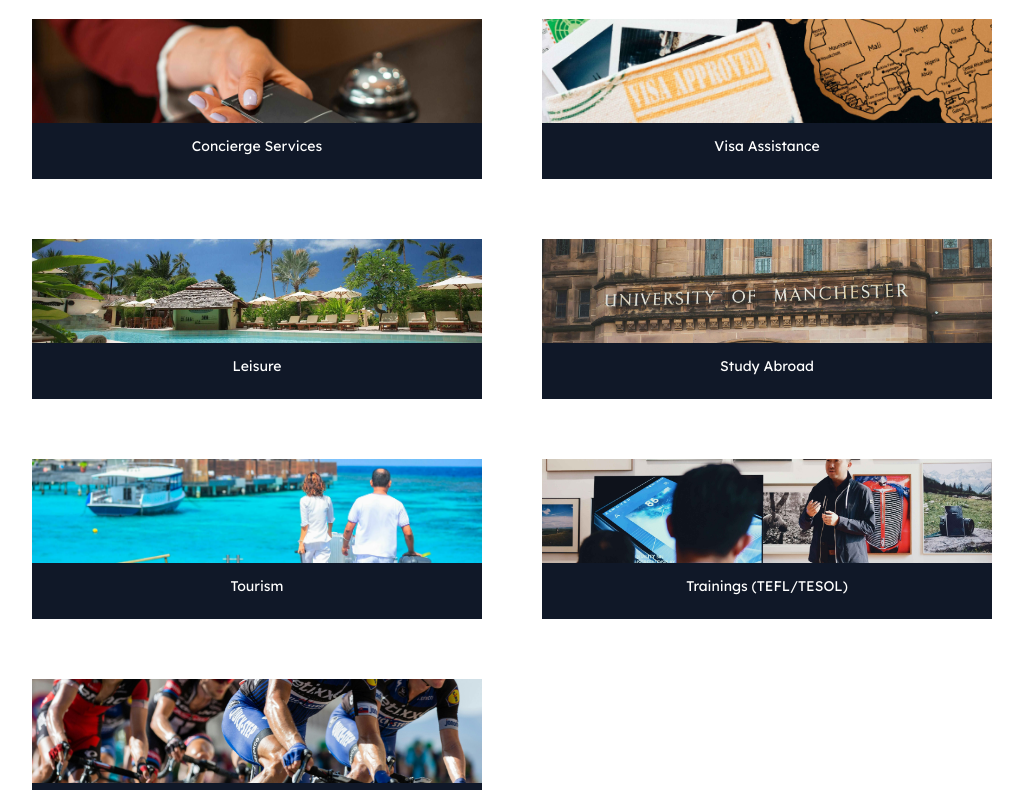
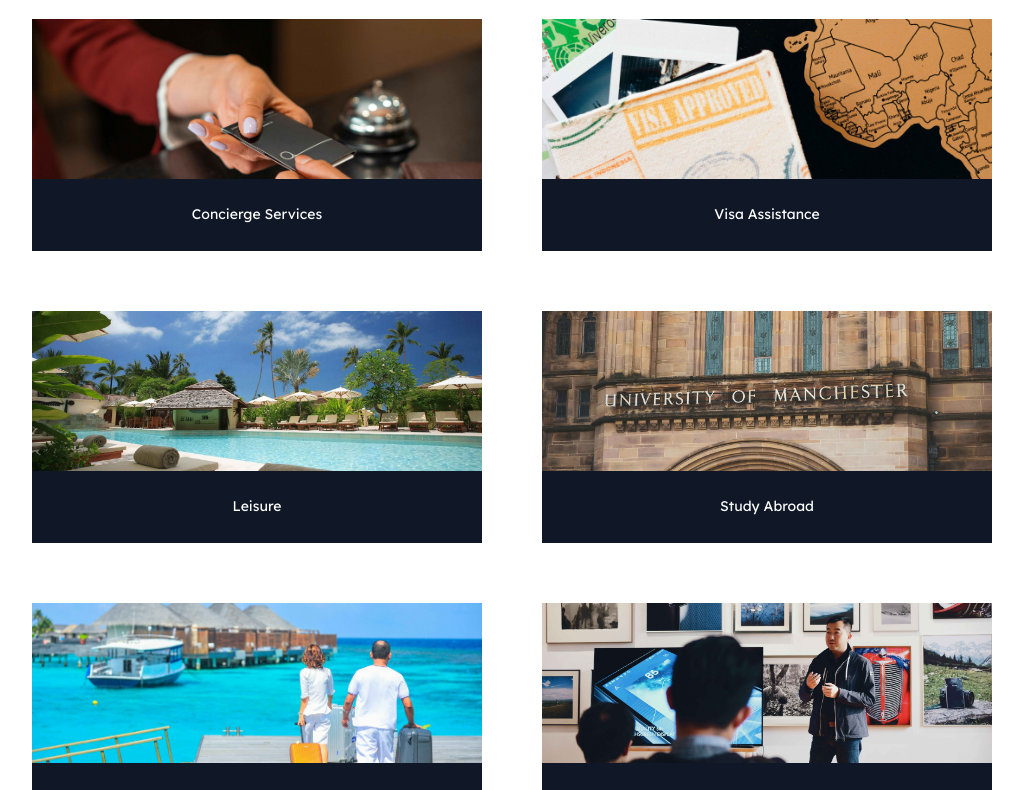
Before and after one commit to ikennaex/sherpaverse, a React (Vite) app: page / in a window 1280 px wide. Shown: the part 2040-2830 px from the top of the page, without its empty margins (128-1151 px from the left). Built offline with nearby package versions, Linux system fonts and the light colour scheme.

Commit message:
some changes

```diff
--- a/src/Components/Services.jsx
+++ b/src/Components/Services.jsx
@@ -45,9 +45,9 @@
         {services.map((service, index) => (
           <div key={index}>
             <FadeIn duration = {100}>
-            <div className=" bg-gray-900 h-40">
-              <img className="w-full h-26 object-cover" src={service.img} alt="" />
-              <h3 className="text-white py-4 leading-none text-sm text-center ">{service.name}</h3>
+            <div className="lg:h-58 bg-gray-900 h-40 ">
+              <img className="lg:h-40 w-full h-26 object-cover" src={service.img} alt="" />
+              <h3 className="text-white lg:pt-7 py-4 leading-none text-sm text-center ">{service.name}</h3>
             </div>
             </FadeIn>
           </div>
```
